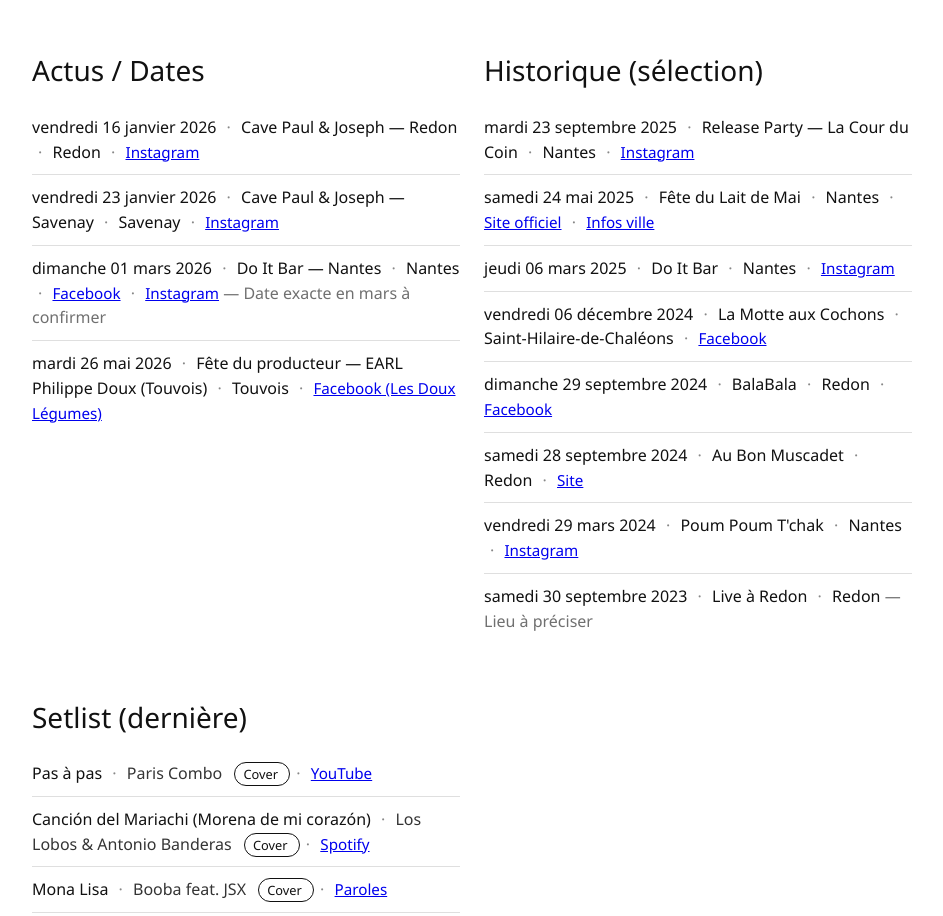
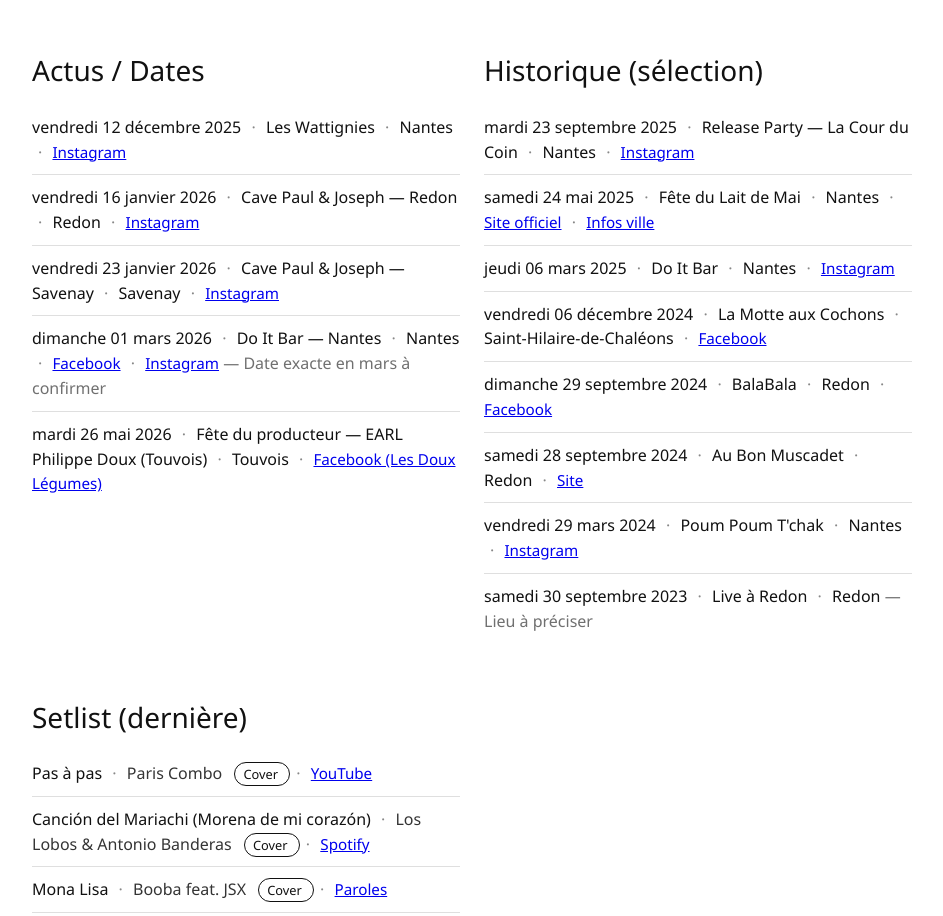
Before and after one commit to benoitbds/lescavistes, an Astro site: page / in a window 1280 px wide. Shown: the part 1141-2057 px from the top of the page, without its empty margins (168-1111 px from the left). Built offline with nearby package versions, Linux system fonts and the light colour scheme; Astro itself is replaced by a stand-in of ours.

Commit message:
add wattignies

```diff
--- a/src/pages/index.astro
+++ b/src/pages/index.astro
@@ -19,6 +19,8 @@ const description = "Écoute l’EP, découvre le clip et nos actus. Musique de
 
 /** À venir */
 const events = [
+  { date: "2025-12-12", title: "Les Wattignies", city: "Nantes",
+    links: [{ label: "Instagram", url: "https://www.instagram.com/wattigniesnantes/" }] },
   { date: "2026-01-16", title: "Cave Paul & Joseph — Redon", city: "Redon",
     links: [{ label: "Instagram", url: "https://www.instagram.com/pauletjosephredon/" }] },
   { date: "2026-01-23", title: "Cave Paul & Joseph — Savenay", city: "Savenay",
```
